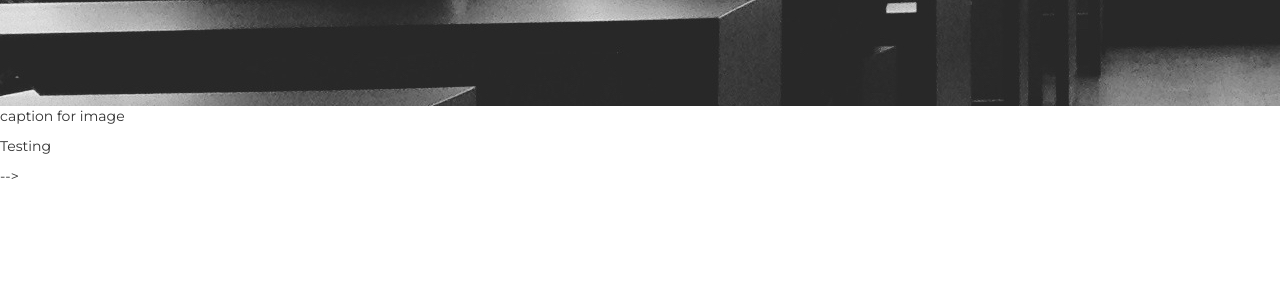
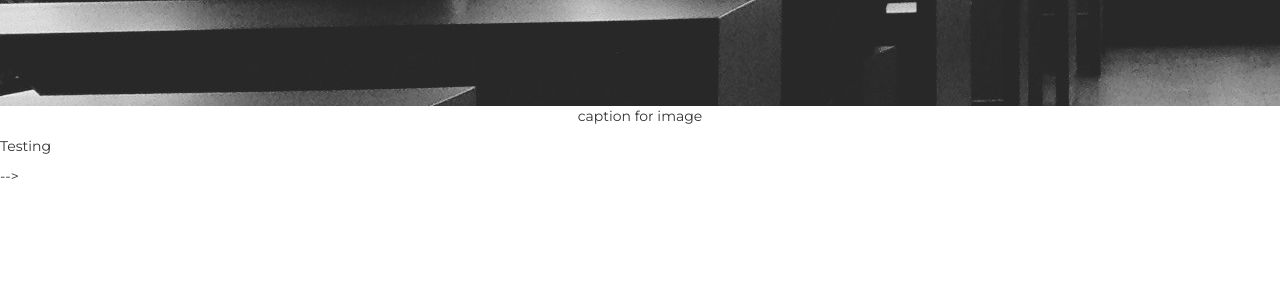
Before and after one commit to puds/serriferous.github.io, a Jekyll site: the page built from _posts/2016-04-29-first-post.md, in a window 1280 px wide. Shown: the part 1287-1575 px from the top of the page. Built offline with Jekyll 4.4.1, drawn with Linux system fonts in a browser that asks for light colours; nearby versions of some CDN libraries; comment, search, counter and statistics services are not loaded.

Commit message:
Update style.css

```diff
--- a/css/style.css
+++ b/css/style.css
@@ -711,3 +711,13 @@ nav#footer{
     opacity: 0;
   }
 }
+
+
+.image-wrapper {
+    text-align: center;
+
+    .image-caption {
+        color: $grey-color;
+        margin-top: $spacing-unit / 3;
+    }
+}
```
